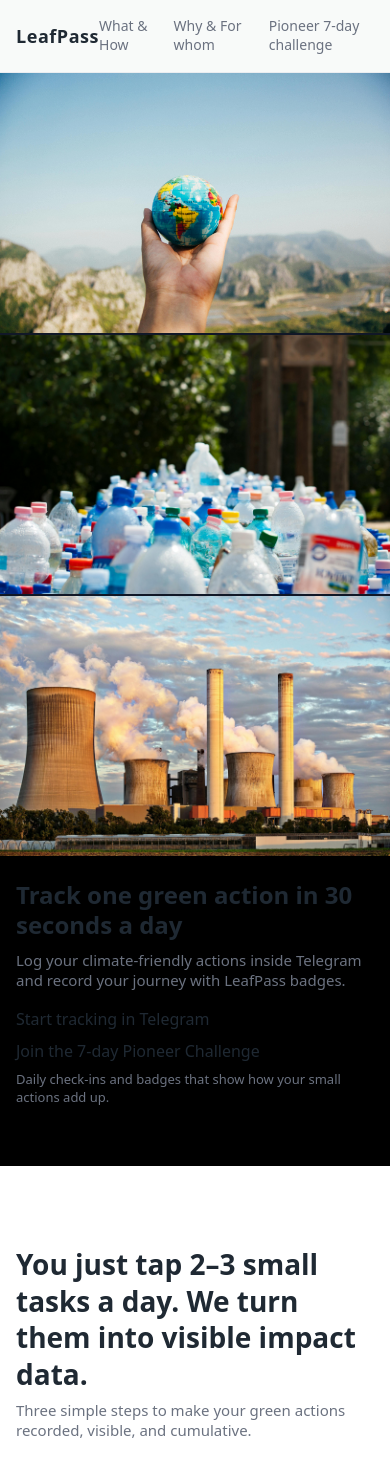
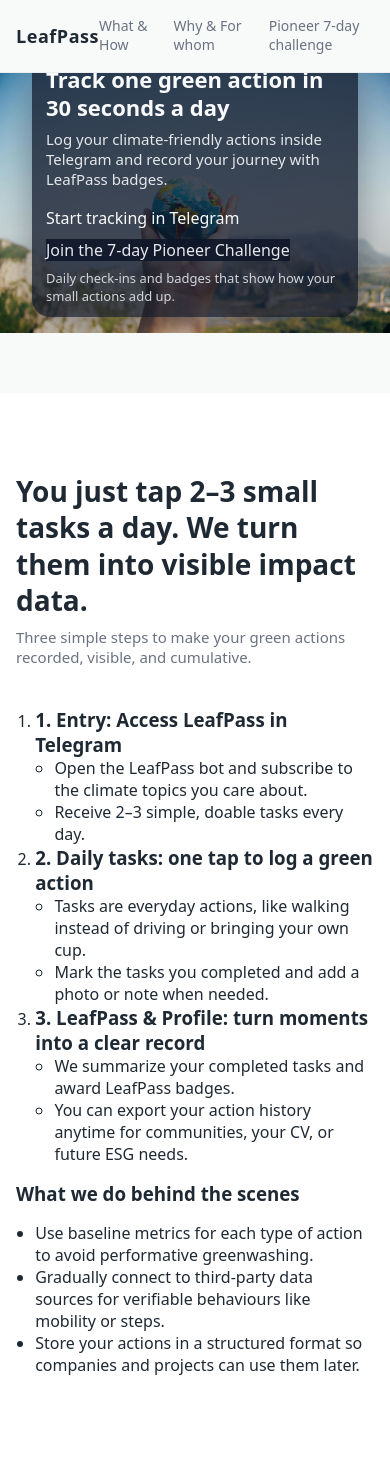
Before and after one commit to suchenyang0910-glitch/greensphere, a FastAPI app: page / in a window 390 px wide. Shown: the top 1471 px of the page. Run offline with FastAPI, Linux system fonts and the light colour scheme; parts of the project's set-up code (start-up, migrations or seed data) failed here and were passed over; some libraries are stand-ins or nearby versions.

Commit message:
modified:   static/style_home.css 	modified:   templates/home.html

```diff
--- a/static/style_home.css
+++ b/static/style_home.css
@@ -103,37 +103,51 @@ h1, h2, h3, h4, p {
   border-color: var(--lp-primary-soft);
 }
 
-/* Hero：三张图竖向 + 文案在底部 */
+/* Hero：单张大图 + 文案覆盖 */
 .lp-hero {
   padding: 0 0 60px;
-  background: #000; /* 让图片更突出，可按需改 */
 }
 
-.lp-hero-stack {
+.lp-hero-single {
+  position: relative;
   width: 100%;
+  max-height: 520px;
+  overflow: hidden;
+  background: #000;
 }
-.lp-hero-stack img {
+.lp-hero-single img {
   width: 100%;
+  height: 100%;
+  max-height: 520px;
+  object-fit: cover;
   display: block;
-  object-fit: cover;
-}
-.lp-hero-stack img + img {
-  border-top: 2px solid #111827; /* 图片之间一条细线，可去掉 */
 }
 
-/* 文案块在三张图下面 */
-.lp-hero-text-block {
-  padding-top: 24px;
+/* 文案覆盖在图片上 */
+.lp-hero-overlay {
+  position: absolute;
+  inset: 0;
+  display: flex;
+  align-items: center;
+  pointer-events: none;
 }
-.lp-hero-text-block h1 {
+.lp-hero-text-card {
+  max-width: 520px;
+  background: rgba(15, 23, 42, 0.76);
+  color: #f9fafb;
+  border-radius: 18px;
+  padding: 20px 22px 18px;
+  box-shadow: 0 18px 40px rgba(15, 23, 42, 0.45);
+  pointer-events: auto;
+}
+.lp-hero-text-card h1 {
   font-size: 28px;
   line-height: 1.25;
-  margin-bottom: 10px;
+  margin-bottom: 8px;
 }
 .lp-hero-subtitle {
-  color: var(--lp-muted);
+  color: #e5e7eb;
   font-size: 15px;
-  max-width: 520px;
 }
 .lp-hero-actions {
   display: flex;
@@ -142,13 +156,42 @@ h1, h2, h3, h4, p {
   margin: 18px 0 8px;
 }
 .lp-hero-caption {
-  color: var(--lp-muted);
+  color: #d1d5db;
   font-size: 13px;
 }
 
-/* 小屏时标题稍微缩小 */
-@media (max-width: 640px) {
-  .lp-hero-text-block h1 {
-    font-size: 24px;
+/* 深色背景下次按钮微调 */
+.lp-hero-text-card .lp-btn-secondary {
+  background: rgba(15, 23, 42, 0.9);
+  color: #e5e7eb;
+  border-color: rgba(148, 163, 184, 0.7);
+}
+.lp-hero-text-card .lp-btn-secondary:hover {
+  background: rgba(15, 23, 42, 1);
+}
+
+/* 小屏适配 */
+@media (max-width: 900px) {
+  .lp-hero-single {
+    max-height: 460px;
+  }
+  .lp-hero-text-card {
+    max-width: 100%;
+  }
+  .lp-hero-text-card h1 {
+    font-size: 22px;
   }
 }
+@media (max-width: 640px) {
+  .lp-hero-single {
+    max-height: 380px;
+  }
+  .lp-hero-overlay {
+    align-items: flex-end;
+    padding-bottom: 16px;
+  }
+  .lp-hero-text-card {
+    margin-inline: 16px;
+    padding: 16px 14px 12px;
+  }
+}
--- a/templates/home.html
+++ b/templates/home.html
@@ -41,22 +41,15 @@
 
   <!-- Hero -->
   <section id="hero" class="lp-hero">
-  <div class="lp-hero-stack">
+  <div class="lp-hero-single">
     <img
       src="/static/images/hero-hands-holding-earth-greensphere.jpg"
       alt="双手捧住地球的插画，象征个人绿色行动守护地球 · Hands holding the Earth, symbolizing personal green actions protecting the planet"
     />
-    <img
-      src="/static/images/hero-plastic-bottles-recycling-greensphere.jpg"
-      alt="一堆塑料瓶子等待回收，代表减少塑料使用和垃圾分类 · A pile of plastic bottles waiting to be recycled, representing reduced plastic use and waste sorting"
-    />
-    <img
-      src="/static/images/hero-factory-smokestacks-carbon-emission-greensphere.jpg"
-      alt="多座冒烟的工厂烟囱，展现碳排放与气候变化问题 · Multiple factory chimneys emitting smoke, highlighting carbon emissions and climate change"
-    />
-  </div>
 
-  <div class="lp-container lp-hero-text-block">
+    <div class="lp-hero-overlay">
+      <div class="lp-container">
+        <div class="lp-hero-text-card">
           <h1 data-i18n="hero.title">每天 30 秒，记录一件绿色小事</h1>
           <p class="lp-hero-subtitle" data-i18n="hero.subtitle">
             在 Telegram 里轻松打卡，用 LeafPass 记录你的每一次绿色行动。
@@ -82,6 +75,9 @@
           <p class="lp-hero-caption" data-i18n="hero.caption">
             每日打卡 + 徽章收集，一眼看到自己为地球做了多少小事。
           </p>
+        </div>
+      </div>
+    </div>
   </div>
 </section>
 
@@ -689,66 +685,7 @@
       applyTranslations(current);
             applyTranslations(current);
 
-            // 简易轮播（track 水平滑动）
-      function initHeroCarousel() {
-        var track = document.querySelector(".lp-hero-track");
-        var slides = document.querySelectorAll(".lp-hero-slide");
-        var dots = document.querySelectorAll(".lp-hero-dots button");
-        var prev = document.querySelector(".lp-hero-prev");
-        var next = document.querySelector(".lp-hero-next");
-        if (!track || !slides.length) return;
 
-        var index = 0;
-        var count = slides.length;
-        var timer = null;
-
-        function show(i) {
-          index = (i + count) % count;
-          var offset = -index * 100;
-          track.style.transform = "translateX(" + offset + "%)";
-          dots.forEach(function (d, idx) {
-            d.classList.toggle("is-active", idx === index);
-          });
-        }
-
-        function startAuto() {
-          stopAuto();
-          timer = setInterval(function () {
-            show(index + 1);
-          }, 5000); // 5 秒
-        }
-        function stopAuto() {
-          if (timer) clearInterval(timer);
-        }
-
-        if (prev && next) {
-          prev.addEventListener("click", function () {
-            show(index - 1);
-            startAuto();
-          });
-          next.addEventListener("click", function () {
-            show(index + 1);
-            startAuto();
-          });
-        }
-
-        dots.forEach(function (dot) {
-          dot.addEventListener("click", function () {
-            var i = parseInt(dot.getAttribute("data-index"), 10) || 0;
-            show(i);
-            startAuto();
-          });
-        });
-
-        show(0);
-        startAuto();
-      }
-
-      if (document.readyState === "loading") {
-        document.addEventListener("DOMContentLoaded", initHeroCarousel);
-      } else {
-        initHeroCarousel();
-      }
 
     })();
   </script>
```
Lines whose indentation alone changed are shown as unchanged.
